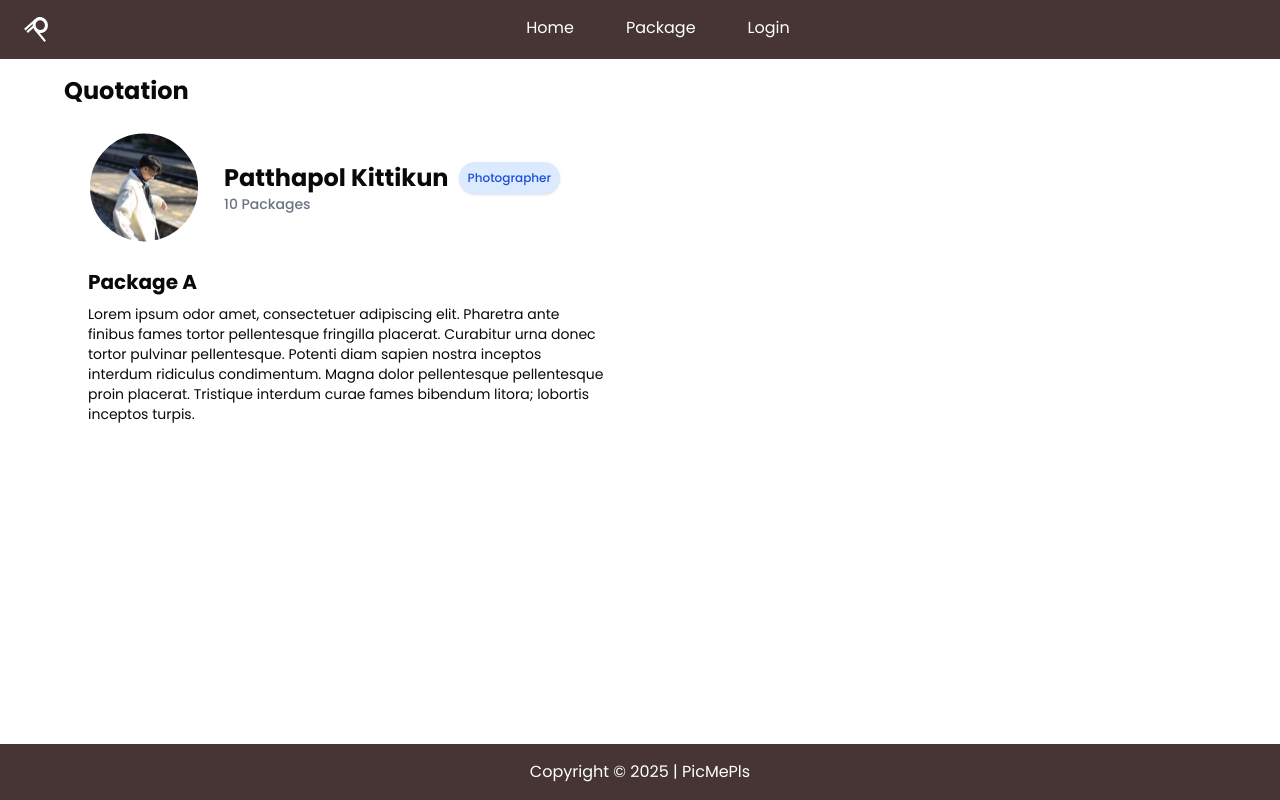
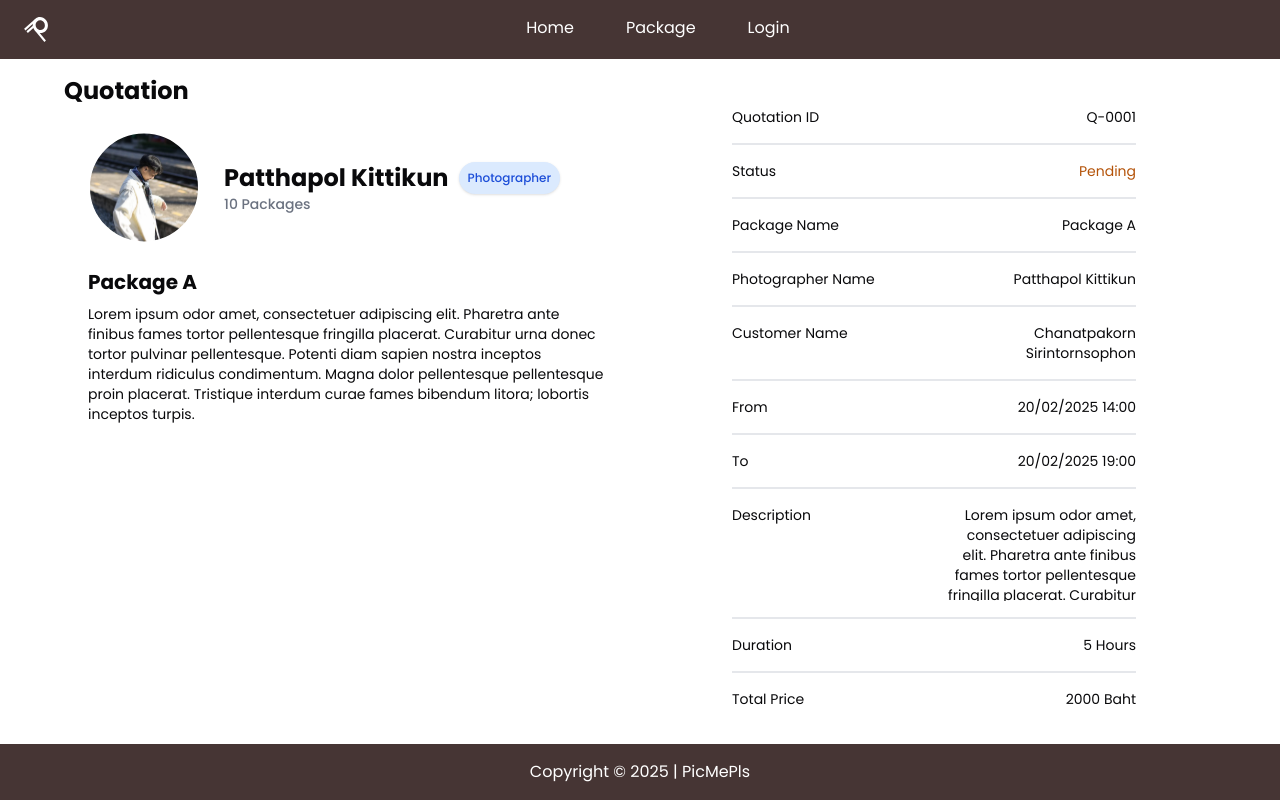
Before and after one commit to CP-RektMart/pic-me-pls-frontend, a Next.js app: page /quotation/1 in a window 1280 px wide. Built offline with nearby package versions, Linux system fonts and the light colour scheme; no server answers; some icons are missing.

Commit message:
feat: quotation detail UI completed

```diff
--- /dev/null
+++ b/src/components/quotation-detail-page/quotation-detail-section.tsx
@@ -0,0 +1,135 @@
+interface QuotationDetailSectionProps {
+  quotationID: string
+  status: string
+  packageName: string
+  photographerName: string
+  customerName: string
+  from: string
+  to: string
+  description: string
+  duration: string
+  totalPrice: number
+}
+
+export default function QuotationDetailSection({
+  quotationID,
+  status,
+  packageName,
+  photographerName,
+  customerName,
+  from,
+  to,
+  description,
+  duration,
+  totalPrice,
+}: QuotationDetailSectionProps) {
+  let statusColour
+
+  switch (status) {
+    case 'Pending':
+      statusColour = 'text-amber-700'
+      break
+    case 'Confirmed':
+      statusColour = 'text-sky-700'
+      break
+    case 'Paid':
+      statusColour = 'text-emerald-700'
+      break
+    default:
+      statusColour = 'text-red-700'
+  }
+
+  return (
+    <div className='flex flex-col gap-4 px-4 lg:px-20'>
+      <div className='flex flex-row justify-between text-sm font-normal'>
+        <div>Quotation ID</div>
+        <div className='max-h-24 max-w-48 overflow-hidden text-ellipsis text-right'>
+          {quotationID}
+        </div>
+      </div>
+
+      <hr className='border border-gray-200' />
+
+      <div className='flex flex-row justify-between text-sm font-normal'>
+        <div>Status</div>
+        <div
+          className={`max-h-24 max-w-48 overflow-hidden text-ellipsis text-right ${statusColour}`}
+        >
+          {status}
+        </div>
+      </div>
+
+      <hr className='border border-gray-200' />
+
+      <div className='flex flex-row justify-between text-sm font-normal'>
+        <div>Package Name</div>
+        <div className='max-h-24 max-w-48 overflow-hidden text-ellipsis text-right'>
+          {packageName}
+        </div>
+      </div>
+
+      <hr className='border border-gray-200' />
+
+      <div className='flex flex-row justify-between text-sm font-normal'>
+        <div>Photographer Name</div>
+        <div className='max-h-24 max-w-48 overflow-hidden text-ellipsis text-right'>
+          {photographerName}
+        </div>
+      </div>
+
+      <hr className='border border-gray-200' />
+
+      <div className='flex flex-row justify-between text-sm font-normal'>
+        <div>Customer Name</div>
+        <div className='max-h-24 max-w-48 overflow-hidden text-ellipsis text-right'>
+          {customerName}
+        </div>
+      </div>
+
+      <hr className='border border-gray-200' />
+
+      <div className='flex flex-row justify-between text-sm font-normal'>
+        <div>From</div>
+        <div className='max-h-24 max-w-48 overflow-hidden text-ellipsis text-right'>
+          {from}
+        </div>
+      </div>
+
+      <hr className='border border-gray-200' />
+
+      <div className='flex flex-row justify-between text-sm font-normal'>
+        <div>To</div>
+        <div className='max-h-24 max-w-48 overflow-hidden text-ellipsis text-right'>
+          {to}
+        </div>
+      </div>
+
+      <hr className='border border-gray-200' />
+
+      <div className='flex flex-row justify-between text-sm font-normal'>
+        <div>Description</div>
+        <div className='max-h-24 max-w-48 overflow-hidden text-ellipsis text-right'>
+          {description}
+        </div>
+      </div>
+
+      <hr className='border border-gray-200' />
+
+      <div className='flex flex-row justify-between text-sm font-normal'>
+        <div>Duration</div>
+        <div className='max-h-24 max-w-48 overflow-hidden text-ellipsis text-right'>
+          {duration}
+        </div>
+      </div>
+
+      <hr className='border border-gray-200' />
+
+      <div className='flex flex-row justify-between text-sm font-normal'>
+        <div>Total Price</div>
+        <div className='max-h-24 max-w-48 overflow-hidden text-ellipsis text-right'>
+          {totalPrice} Baht
+        </div>
+      </div>
+    </div>
+  )
+}
--- a/src/components/quotation-detail-page/quotation-detail.tsx
+++ b/src/components/quotation-detail-page/quotation-detail.tsx
@@ -1,3 +1,4 @@
+import QuotationDetailSection from './quotation-detail-section'
 import QuotationPackageDetail from './quotation-package-detail'
 
 export default function QuotationDetail() {
@@ -17,6 +18,24 @@ export default function QuotationDetail() {
           Tristique interdum curae fames bibendum litora;
           lobortis inceptos turpis.'
         />
+        <QuotationDetailSection
+          quotationID='Q-0001'
+          status='Pending'
+          packageName='Package A'
+          photographerName='Patthapol Kittikun'
+          customerName='Chanatpakorn Sirintornsophon'
+          from='20/02/2025 14:00'
+          to='20/02/2025 19:00'
+          description='Lorem ipsum odor amet, consectetuer adipiscing elit.
+          Pharetra ante finibus fames tortor pellentesque fringilla placerat.
+          Curabitur urna donec tortor pulvinar pellentesque.
+          Potenti diam sapien nostra inceptos interdum ridiculus condimentum.
+          Magna dolor pellentesque pellentesque proin placerat.
+          Tristique interdum curae fames bibendum litora;
+          lobortis inceptos turpis.'
+          duration='5 Hours'
+          totalPrice={2000}
+        />
       </div>
     </div>
   )
```
